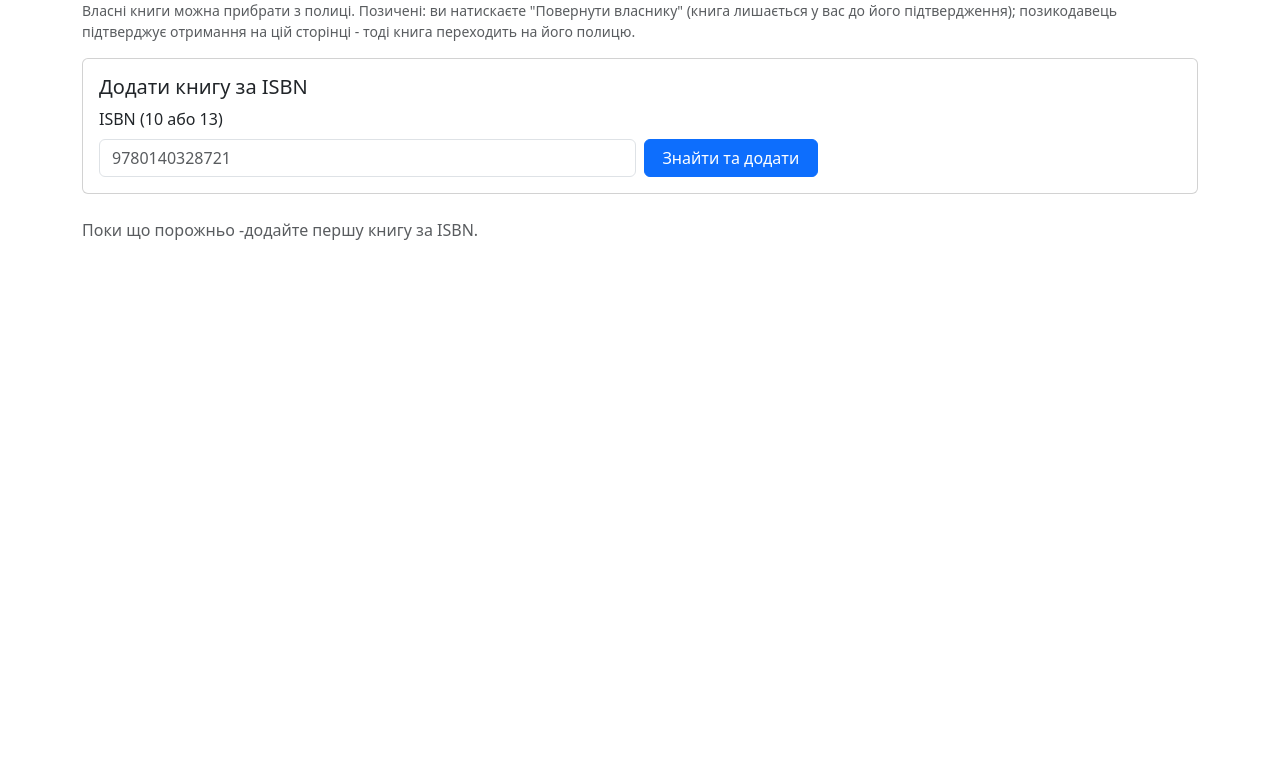
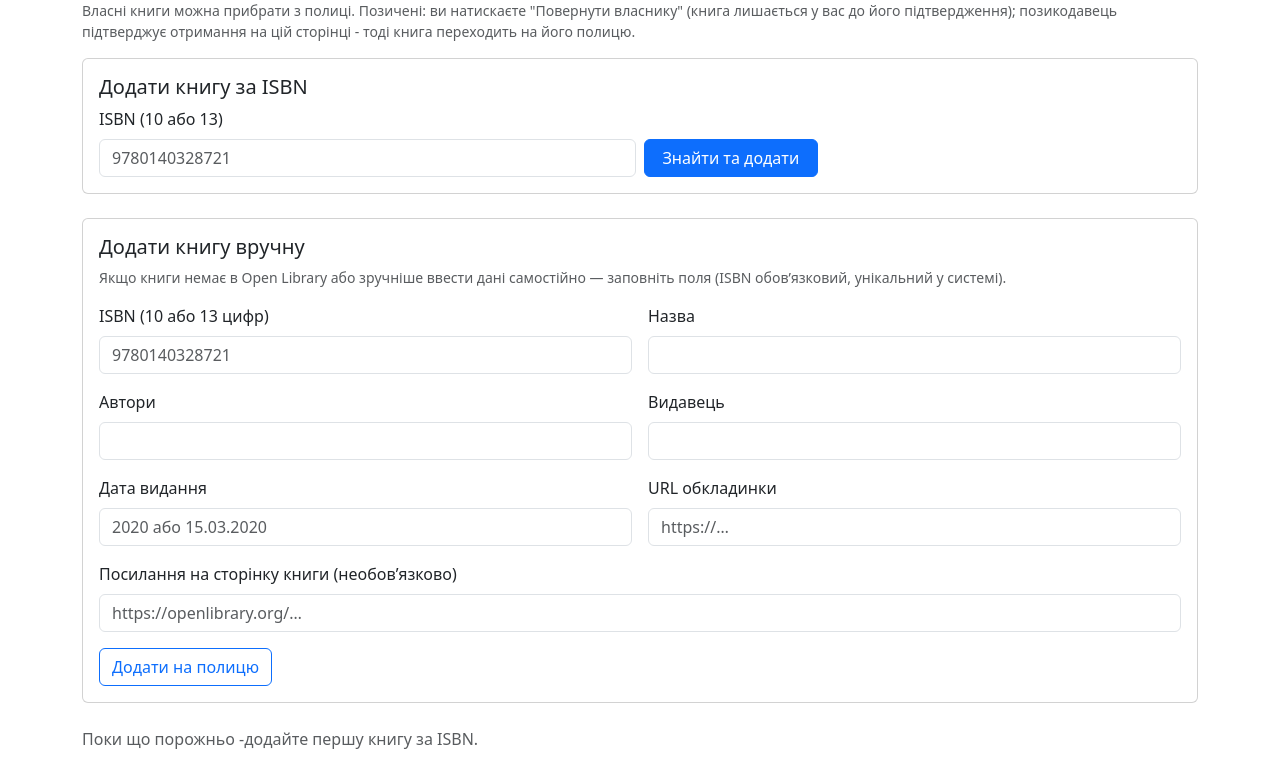
Before and after one commit to VladislavPavlyuk/BookWorms-main, a Django app: page /library/ in a window 1280 px wide. Shown: the part 134-901 px from the top of the page. Before the commit the page ends 374 px from the top, so only its background shows below. Run offline with Django 5.2, Linux system fonts and the light colour scheme; the visitor is signed in with stand-in values (Sample User, id 1); data comes from the database, SQL or seed files in the repository; data that the repository does not hold is empty; parts of the project's set-up code (start-up, migrations or seed data) failed here and were passed over.

Commit message:
bookManualAdding

```diff
--- a/bookworms/mainApp/forms.py
+++ b/bookworms/mainApp/forms.py
@@ -92,6 +92,70 @@ class AddIsbnForm(forms.Form):
     )
 
 
+class AddBookManualForm(forms.Form):
+    """Додавання книги на полицю без Open Library — усі поля вводяться вручну."""
+
+    isbn = forms.CharField(
+        label="ISBN (10 або 13 цифр)",
+        max_length=32,
+        widget=forms.TextInput(
+            attrs={"class": "form-control", "placeholder": "9780140328721"}
+        ),
+    )
+    title = forms.CharField(
+        label="Назва",
+        max_length=500,
+        widget=forms.TextInput(attrs={"class": "form-control"}),
+    )
+    authors = forms.CharField(
+        label="Автори",
+        max_length=500,
+        required=False,
+        widget=forms.TextInput(attrs={"class": "form-control"}),
+    )
+    publisher = forms.CharField(
+        label="Видавець",
+        max_length=300,
+        required=False,
+        widget=forms.TextInput(attrs={"class": "form-control"}),
+    )
+    publish_date = forms.CharField(
+        label="Дата видання",
+        max_length=64,
+        required=False,
+        widget=forms.TextInput(attrs={"class": "form-control", "placeholder": "2020 або 15.03.2020"}),
+    )
+    cover_url = forms.URLField(
+        label="URL обкладинки",
+        max_length=500,
+        required=False,
+        widget=forms.URLInput(attrs={"class": "form-control", "placeholder": "https://…"}),
+    )
+    info_url = forms.URLField(
+        label="Посилання на сторінку книги (необов’язково)",
+        max_length=500,
+        required=False,
+        widget=forms.URLInput(attrs={"class": "form-control", "placeholder": "https://openlibrary.org/…"}),
+    )
+
+    def clean_isbn(self):
+        raw = (self.cleaned_data.get("isbn") or "").strip().upper()
+        compact = raw.replace("-", "").replace(" ", "")
+        if len(compact) == 10 and compact[-1] == "X":
+            head = "".join(c for c in compact[:9] if c.isdigit())
+            if len(head) != 9:
+                raise ValidationError(
+                    "ISBN-10: 9 цифр і контрольна X, або лише цифри."
+                )
+            return head + "X"
+        digits = "".join(c for c in compact if c.isdigit())
+        if len(digits) not in (10, 13):
+            raise ValidationError(
+                "ISBN має містити 10 або 13 цифр (можна з дефісами; для ISBN-10 допускається X в кінці)."
+            )
+        return digits
+
+
 class SendExchangePartnerMessageForm(forms.Form):
     """Лише текст: одержувач задається з контексту обміну/позики (partner id у view)."""
     body = forms.CharField(
--- a/bookworms/mainApp/templates/mainApp/library.html
+++ b/bookworms/mainApp/templates/mainApp/library.html
@@ -58,6 +58,52 @@
             </div>
             <div class="col-md-2">
                 <button type="submit" class="btn btn-primary w-100">Знайти та додати</button>
+            </div>
+        </form>
+    </div>
+</div>
+
+<div class="card mb-4">
+    <div class="card-body">
+        <h5 class="card-title">Додати книгу вручну</h5>
+        <p class="small text-muted mb-3">Якщо книги немає в Open Library або зручніше ввести дані самостійно — заповніть поля (ISBN обов’язковий, унікальний у системі).</p>
+        <form method="post" class="row g-3">
+            {% csrf_token %}
+            <input type="hidden" name="add_manual" value="1">
+            <div class="col-md-6">
+                <label class="form-label" for="{{ manual_form.isbn.id_for_label }}">{{ manual_form.isbn.label }}</label>
+                {{ manual_form.isbn }}
+                {% if manual_form.isbn.errors %}<div class="text-danger small">{{ manual_form.isbn.errors }}</div>{% endif %}
+            </div>
+            <div class="col-md-6">
+                <label class="form-label" for="{{ manual_form.title.id_for_label }}">{{ manual_form.title.label }}</label>
+                {{ manual_form.title }}
+                {% if manual_form.title.errors %}<div class="text-danger small">{{ manual_form.title.errors }}</div>{% endif %}
+            </div>
+            <div class="col-md-6">
+                <label class="form-label" for="{{ manual_form.authors.id_for_label }}">{{ manual_form.authors.label }}</label>
+                {{ manual_form.authors }}
+            </div>
+            <div class="col-md-6">
+                <label class="form-label" for="{{ manual_form.publisher.id_for_label }}">{{ manual_form.publisher.label }}</label>
+                {{ manual_form.publisher }}
+            </div>
+            <div class="col-md-6">
+                <label class="form-label" for="{{ manual_form.publish_date.id_for_label }}">{{ manual_form.publish_date.label }}</label>
+                {{ manual_form.publish_date }}
+            </div>
+            <div class="col-md-6">
+                <label class="form-label" for="{{ manual_form.cover_url.id_for_label }}">{{ manual_form.cover_url.label }}</label>
+                {{ manual_form.cover_url }}
+                {% if manual_form.cover_url.errors %}<div class="text-danger small">{{ manual_form.cover_url.errors }}</div>{% endif %}
+            </div>
+            <div class="col-12">
+                <label class="form-label" for="{{ manual_form.info_url.id_for_label }}">{{ manual_form.info_url.label }}</label>
+                {{ manual_form.info_url }}
+                {% if manual_form.info_url.errors %}<div class="text-danger small">{{ manual_form.info_url.errors }}</div>{% endif %}
+            </div>
+            <div class="col-12">
+                <button type="submit" class="btn btn-outline-primary">Додати на полицю</button>
             </div>
         </form>
     </div>
--- a/bookworms/mainApp/views.py
+++ b/bookworms/mainApp/views.py
@@ -21,6 +21,7 @@ from .models import (
 )
 from django.contrib.auth.views import LoginView
 from .forms import (
+    AddBookManualForm,
     AddIsbnForm,
     SendExchangePartnerMessageForm,
     UserLoginForm,
@@ -303,9 +304,11 @@ def edit_post(request, post_id):
 @login_required
 def my_library(request):
     """
-    Сторінка "Моя полиця": додавання книги за ISBN (Open Library) + список записів Shelf поточного користувача.
+    Сторінка "Моя полиця": додавання книги за ISBN (Open Library), вручну або список Shelf.
     """
     form = AddIsbnForm()
+    manual_form = AddBookManualForm()
+
     if request.method == "POST" and "add_isbn" in request.POST:
         form = AddIsbnForm(request.POST)
         if form.is_valid():
@@ -313,16 +316,36 @@ def my_library(request):
             if err:
                 messages.error(request, err)
             else:
-                # Спочатку єдиний запис Book за ISBN, потім зв’язок "я маю цю книгу" - Shelf.
                 book, _ = get_or_create_book_from_payload(payload)
                 try:
                     Shelf.objects.create(user=request.user, book=book)
                     messages.success(request, f"Додано: {book.title}")
                     return redirect("my_library")
                 except IntegrityError:
-                    # Спрацювало обмеження unique (user, book).
                     messages.warning(request, "Ця книга вже є на вашій полиці.")
                     form = AddIsbnForm()
+
+    elif request.method == "POST" and "add_manual" in request.POST:
+        manual_form = AddBookManualForm(request.POST)
+        if manual_form.is_valid():
+            d = manual_form.cleaned_data
+            payload = {
+                "isbn": d["isbn"],
+                "title": d["title"].strip(),
+                "authors": (d.get("authors") or "").strip(),
+                "publisher": (d.get("publisher") or "").strip(),
+                "publish_date": (d.get("publish_date") or "").strip(),
+                "cover_url": (d.get("cover_url") or "").strip(),
+                "info_url": (d.get("info_url") or "").strip(),
+            }
+            book, _ = get_or_create_book_from_payload(payload)
+            try:
+                Shelf.objects.create(user=request.user, book=book)
+                messages.success(request, f"Додано вручну: {book.title}")
+                return redirect("my_library")
+            except IntegrityError:
+                messages.warning(request, "Ця книга вже є на вашій полиці.")
+                manual_form = AddBookManualForm(request.POST)
 
     # borrowed_from підтягуємо одним запитом - щоб у шаблоні знати, позичена книга чи власна.
     shelves = (
@@ -343,6 +366,7 @@ def my_library(request):
         "mainApp/library.html",
         {
             "form": form,
+            "manual_form": manual_form,
             "shelves": shelves,
             "pending_returns_to_confirm": pending_returns_to_confirm,
             "reader_age_min": READER_AGE_MIN,
```
